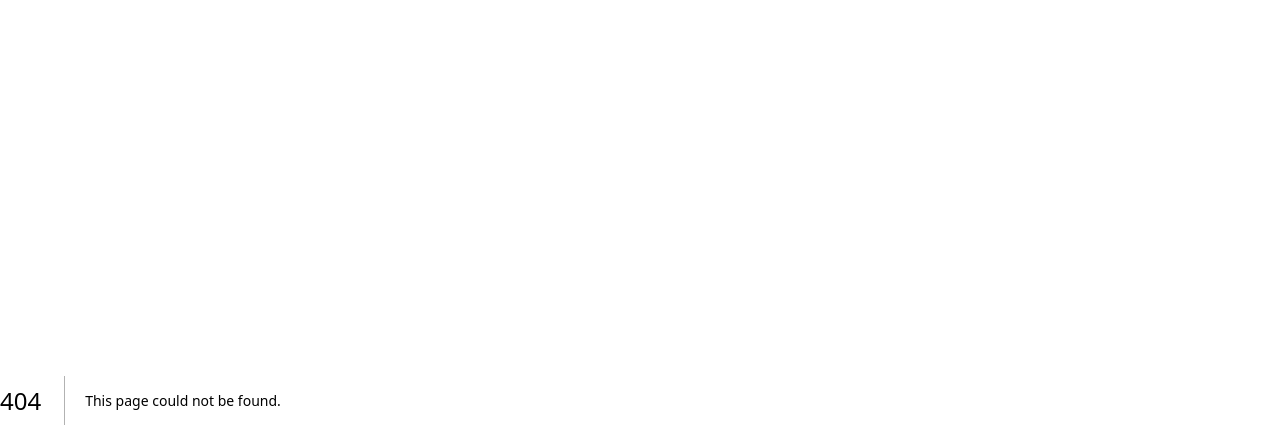
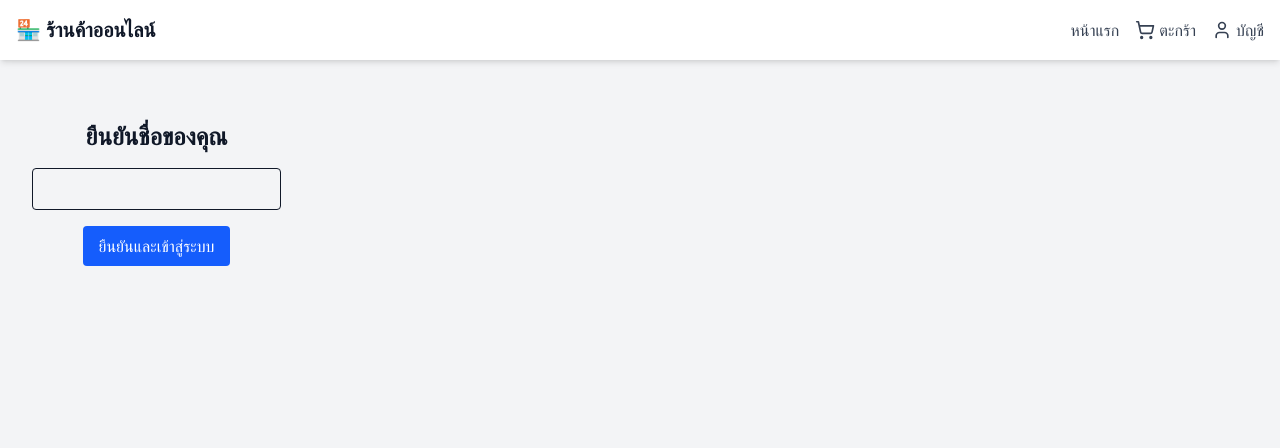
Before and after one commit to thanagonp/EvolveShop, a Next.js app: page /customer/confirm in a window 1280 px wide. Before the commit this address had no page. Shown: the top 448 px of the page. Built offline with nearby package versions, Linux system fonts and the light colour scheme; no server answers.

Commit message:
add confirm page

```diff
--- /dev/null
+++ b/app/customer/confirm/page.tsx
@@ -0,0 +1,72 @@
+"use client";
+
+import { useEffect, useState } from "react";
+import { useRouter } from "next/navigation";
+
+const API_BASE_URL = process.env.NEXT_PUBLIC_API_BASE_URL;
+
+export default function ConfirmPage() {
+  const router = useRouter();
+  const [name, setName] = useState("");
+  const [loading, setLoading] = useState(false);
+
+  const tempUser =
+    typeof window !== "undefined"
+      ? JSON.parse(localStorage.getItem("tempTelegramUser") || "{}")
+      : {};
+
+  useEffect(() => {
+    if (tempUser?.first_name) {
+      setName(tempUser.first_name + (tempUser.last_name ? ` ${tempUser.last_name}` : ""));
+    }
+  }, []);
+
+  const handleConfirm = async () => {
+    setLoading(true);
+    try {
+      const res = await fetch(`${API_BASE_URL}/auth/telegram/confirm`, {
+        method: "POST",
+        headers: { "Content-Type": "application/json" },
+        body: JSON.stringify({
+          id: tempUser.id,
+          name,
+          username: tempUser.username,
+          photo_url: tempUser.photo_url,
+        }),
+      });
+
+      const data = await res.json();
+      if (data.success) {
+        localStorage.removeItem("tempTelegramUser");
+        localStorage.setItem("token", data.token);
+        router.push(data.redirectUrl);
+      } else {
+        alert("❌ " + data.message);
+      }
+    } catch (err) {
+      console.error("❌ Confirm Error:", err);
+      alert("เกิดข้อผิดพลาด");
+    } finally {
+      setLoading(false);
+    }
+  };
+
+  return (
+    <main className="flex flex-col items-center justify-center py-10 px-4 space-y-4">
+      <h1 className="text-2xl font-bold">ยืนยันชื่อของคุณ</h1>
+      <input
+        type="text"
+        className="p-2 border rounded w-full max-w-md"
+        value={name}
+        onChange={(e) => setName(e.target.value)}
+      />
+      <button
+        onClick={handleConfirm}
+        className="px-4 py-2 bg-blue-600 text-white rounded hover:bg-blue-700"
+        disabled={loading}
+      >
+        {loading ? "กำลังบันทึก..." : "ยืนยันและเข้าสู่ระบบ"}
+      </button>
+    </main>
+  );
+}
```
